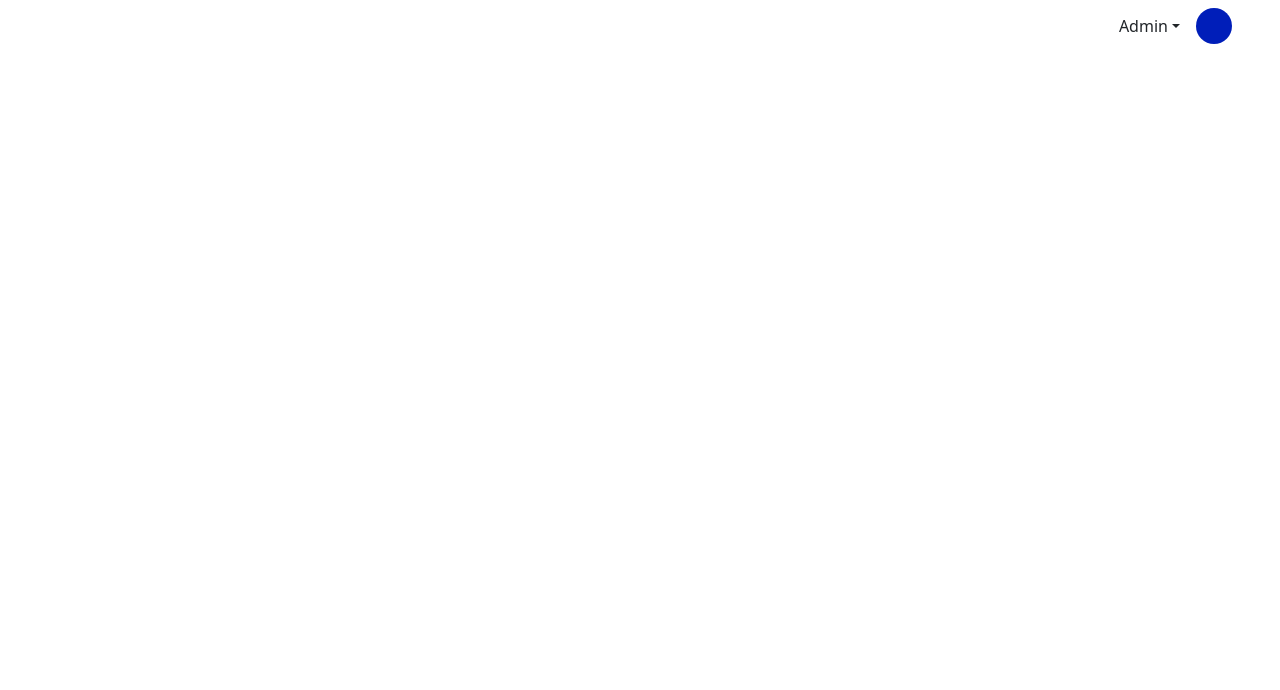
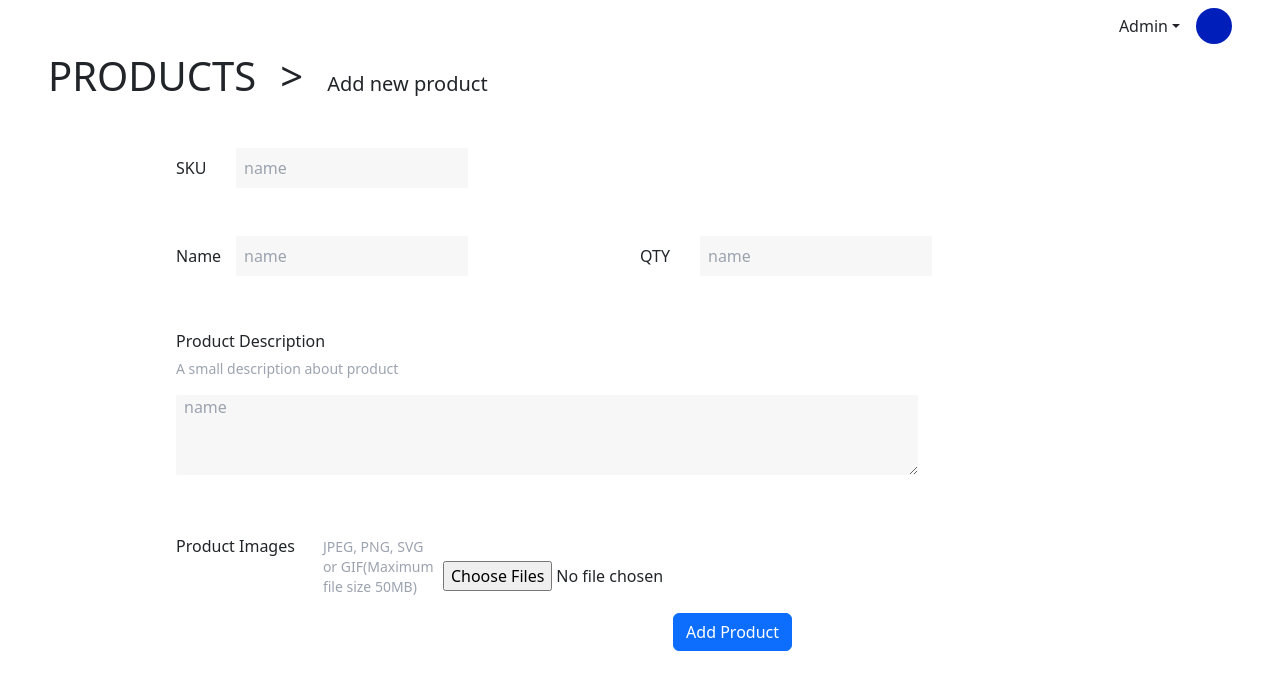
Before and after one commit to kushandesilva59/e-commerce-web-app, a React (Create React App) app in the folder frontend/: page /new-product in a window 1280 px wide. Before the commit this address had no page. Shown: the top 690 px of the page. Built offline with nearby package versions, Linux system fonts and the light colour scheme; the HTML template or start-up script is replaced by a standard one.

Commit message:
create add products page

```diff
--- a/frontend/src/App.js
+++ b/frontend/src/App.js
@@ -1,8 +1,13 @@
 import './App.css';
 import Header from './components/Header/Header';
 import FavouriteProducts from './screens/FavouriteProducts/FavouriteProducts';
-import LandingPage from './screens/LandingPage';
+import LandingPage from './screens/LandingPage/LandingPage';
 import { BrowserRouter, Route, Routes } from 'react-router-dom'
+import ProductsPage from './screens/ProductsPage/ProductsPage';
+import AddNewProduct from './screens/AddNewProduct/AddNewProduct';
+
+
+
 
 
 function App() {
@@ -13,10 +18,11 @@ function App() {
         <Routes>
           <Route path="/" element={<LandingPage />} />
           <Route path="/favourite" element={<FavouriteProducts />} />
+          <Route path="/products" element={<ProductsPage />} />
+          <Route path="/new-product" element={<AddNewProduct />} />
 
         </Routes>
       </main>
-
     </BrowserRouter>
   );
 }
--- /dev/null
+++ b/frontend/src/screens/AddNewProduct/AddNewProduct.js
@@ -0,0 +1,222 @@
+// import React from 'react'
+// import { useDropzone } from "react-dropzone";
+
+
+// const AddNewProduct = () => {
+
+
+
+//   return (
+//     <div className="mx-5">
+//       <div>
+//         <h1 className="inline-block mr-6">PRODUCTS </h1>
+//         <h1 className="inline-block mr-6">&gt; </h1>
+//         <h5 className="inline-block">Add new product</h5>
+//       </div>
+
+//       <div className="mt-10 mx-32">
+//         <div className="w-full">
+//           <label className="mr-5 w-10">SKU</label>
+//           <input
+//             type="text"
+//             placeholder="name"
+//             className="bg-red-200 w-1/4 pl-2 rounded-sm"
+//           />
+//         </div>
+
+//         <div className="mt-5 flex w-full ">
+//           <div className=" w-full">
+//             <label className="mr-5 w-10">Name</label>
+//             <input
+//               type="text"
+//               placeholder="name"
+//               className="bg-red-200 pl-2 rounded-sm w-1/2"
+//             />
+//           </div>
+
+//           <div className="w-full">
+//             <label className="mr-5 w-10">QTY</label>
+//             <input
+//               type="text"
+//               placeholder="name"
+//               className="bg-red-200 pl-2 rounded-sm w-1/2"
+//             />
+//           </div>
+//         </div>
+
+//         <div className=" w-full mt-14">
+//           <h6 className="mr-5">Product Description</h6>
+//           <p className="text-gray-400 text-sm">
+//             A small description about product
+//           </p>
+//           <textarea
+//             type="text"
+//             placeholder="name"
+//             className="bg-red-200 pl-2 rounded-sm w-4/5"
+//           />
+//         </div>
+
+//         <div className=" w-9/12 gap-2 mt-14 flex  ">
+//           <h6 className="mr-5">Product Images</h6>
+//           <p className="text-gray-400 text-sm w-28">
+//             JPEG, PNG, SVG or GIF(Maximum file size 50MB)
+//           </p>
+
+//           {/* I want to make dropzone here */}
+//         </div>
+//       </div>
+//     </div>
+//   );
+// }
+
+// export default AddNewProduct
+
+import React, { useState } from "react";
+import { Button } from "react-bootstrap";
+import { useDropzone } from "react-dropzone";
+
+const AddNewProduct = () => {
+  const [dragging, setDragging] = useState(false);
+  const [images, setImages] = useState([]);
+
+  const handleDragEnter = (e) => {
+    e.preventDefault();
+    e.stopPropagation();
+    setDragging(true);
+  };
+
+  const handleDragLeave = (e) => {
+    e.preventDefault();
+    e.stopPropagation();
+    setDragging(false);
+  };
+
+  const handleDragOver = (e) => {
+    e.preventDefault();
+    e.stopPropagation();
+  };
+
+  const handleDrop = (e) => {
+    e.preventDefault();
+    e.stopPropagation();
+    setDragging(false);
+    const droppedFiles = Array.from(e.dataTransfer.files);
+    handleFiles(droppedFiles);
+  };
+
+  const handleFiles = (files) => {
+    const imageFiles = files.filter((file) => file.type.startsWith("image/"));
+    const newImages = [...images];
+    imageFiles.forEach((file) => {
+      const reader = new FileReader();
+      reader.onload = () => {
+        newImages.push(reader.result);
+        setImages(newImages);
+      };
+      reader.readAsDataURL(file);
+      console.log(file)
+    });
+  };
+  return (
+    <div className="mx-5">
+      <div>
+        <h1 className="inline-block mr-6">PRODUCTS </h1>
+        <h1 className="inline-block mr-6">&gt; </h1>
+        <h5 className="inline-block">Add new product</h5>
+      </div>
+
+      <div className="mt-10 mx-32">
+        <div className="w-full">
+          <label className="mr-5 w-10">SKU</label>
+          <input
+            type="text"
+            placeholder="name"
+            className=" w-1/4 pl-2 rounded-sm h-10"
+            style={{ background: "#f7f7f7" }}
+          />
+        </div>
+
+        <div className="mt-5 flex w-full ">
+          <div className=" w-full">
+            <label className="mr-5 w-10">Name</label>
+            <input
+              type="text"
+              placeholder="name"
+              className=" pl-2 rounded-sm w-1/2 h-10"
+              style={{ background: "#f7f7f7" }}
+            />
+          </div>
+
+          <div className="w-full">
+            <label className="mr-5 w-10">QTY</label>
+            <input
+              type="text"
+              placeholder="name"
+              className=" pl-2 rounded-sm w-1/2 h-10"
+              style={{ background: "#f7f7f7" }}
+            />
+          </div>
+        </div>
+
+        <div className=" w-full mt-14">
+          <h6 className="mr-5">Product Description</h6>
+          <p className="text-gray-400 text-sm">
+            A small description about product
+          </p>
+          <textarea
+            type="text"
+            placeholder="name"
+            className=" pl-2 rounded-sm w-4/5 h-20"
+            style={{ background: "#f7f7f7" }}
+          />
+        </div>
+
+        <div className=" w-9/12 gap-2 mt-14 flex  ">
+          <h6 className="mr-5">Product Images</h6>
+          <p className="text-gray-400 text-sm w-28">
+            JPEG, PNG, SVG or GIF(Maximum file size 50MB)
+          </p>
+          <div>
+            <div
+              className={`dropzone ${dragging ? "dragging" : ""}`}
+              onDragEnter={handleDragEnter}
+              onDragOver={handleDragOver}
+              onDragLeave={handleDragLeave}
+              onDrop={handleDrop}
+            >
+              {
+                <div className="image-preview flex gap-3 mb-6">
+                  {images.map((image, index) => (
+                    <img
+                      key={index}
+                      src={image}
+                      alt={`Image ${index + 1}`}
+                      className="preview-image"
+                      style={{ width: "60px" }}
+                    />
+                  ))}
+                </div>
+              }
+              {
+                <>
+                  <input
+                    type="file"
+                    accept="image/*"
+                    multiple
+                    onChange={(e) => handleFiles(Array.from(e.target.files))}
+                  />
+                </>
+              }
+            </div>
+          </div>
+        </div>
+      </div>
+
+      <div className="flex justify-end  mr-96">
+        <Button className="justify-self-end mr-14">Add Product</Button>
+      </div>
+    </div>
+  );
+};
+
+export default AddNewProduct;
--- a/frontend/src/screens/FavouriteProducts/FavouriteProducts.js
+++ b/frontend/src/screens/FavouriteProducts/FavouriteProducts.js
@@ -3,7 +3,7 @@ import Header from "../../components/Header/Header";
 import { Button, Form } from "react-bootstrap";
 import { FontAwesomeIcon } from "@fortawesome/react-fontawesome";
 import { faCoffee, faSearch, faStar } from "@fortawesome/free-solid-svg-icons";
-import image from '../../assets/product-img-1.png'
+import image from "../../assets/product-img-1.png";
 
 const FavouriteProducts = () => {
   return (
@@ -42,7 +42,7 @@ const FavouriteProducts = () => {
 
       {/* Table */}
       <div>
-        <table class="table mt-14 px-6 text-center">
+        <table className="table mt-14 px-6 text-center">
           <thead>
             <tr>
               <th scope="col">SKU</th>
@@ -56,14 +56,14 @@ const FavouriteProducts = () => {
           </thead>
 
           <tbody>
-            <tr>
-              <th scope="row">#CA</th>
+            <tr style={{borderBottom:"transparent"}}>
+              <td className="my-auto ">#CA</td>
               <td className="text-center ">
                 <img src={image} className="w-12 inline-block" />
               </td>
               <td>Product name</td>
               <td>30</td>
-              <td className="flex gap-1">
+              <td className="flex bg-red-400">
                 <div>
                   <FontAwesomeIcon icon={faStar} style={{ color: "#001EB9" }} />
                 </div>
@@ -75,6 +75,8 @@ const FavouriteProducts = () => {
                 </div>
               </td>
             </tr>
+
+
           </tbody>
         </table>
       </div>
--- /dev/null
+++ b/frontend/src/screens/ProductsPage/ProductsPage.js
@@ -0,0 +1,46 @@
+import { faSearch, faStar } from '@fortawesome/free-solid-svg-icons';
+import { FontAwesomeIcon } from '@fortawesome/react-fontawesome';
+import React from 'react'
+import { Button } from 'react-bootstrap';
+
+
+const ProductsPage = () => {
+  return (
+    <div className='mx-5'>
+      <h1>FAVOURITE PRODUCTS</h1>
+      <div className="flex justify-between my-10">
+        <div
+          className="flex bg-gray-200 relative w-1/2"
+          style={{ borderRadius: "50px" }}
+        >
+          <input
+            type="email"
+            placeholder="name@example.com"
+            style={{ borderRadius: "50px" }}
+            className="bg-gray-200 border-opacity-0 focus:border-transparent focus:outline-none pl-5 py-2 w-full"
+          />
+
+          <div
+            className="absolute w-1/5 h-8 m-2 right-1 cursor-pointer flex px-2 justify-around items-center"
+            style={{ borderRadius: "50px", background: "#001EB9" }}
+          >
+            <FontAwesomeIcon icon={faSearch} style={{ color: "fff" }} />
+            <div className="text-white">Search</div>
+          </div>
+        </div>
+
+        <div className="flex m-2 w-44 justify-between">
+          <Button style={{ background: "#001EB9" }}>New product</Button>
+          {/* <div className="border-blue-500 w-10 flex justify-center items-center"><FontAwesomeIcon icon={faStar} /></div> */}
+          <Button className="bg-transparent">
+            <FontAwesomeIcon icon={faStar} style={{ color: "#001EB9" }} />
+          </Button>
+        </div>
+      </div>
+
+      <h4 className='text-gray-500'>4 results found for 'Books'</h4>
+    </div>
+  );
+}
+
+export default ProductsPage
--- /dev/null
+++ b/frontend/src/screens/TestScreen.js
@@ -0,0 +1,21 @@
+import React from "react";
+import MyDropzone from "../components/MyDropZone/MyDropZone";
+
+function TestScreem (){
+  return (
+    <div className="mx-5">
+      <div>
+        <h1 className="inline-block mr-6">PRODUCTS </h1>
+        <h1 className="inline-block mr-6">&gt; </h1>
+        <h5 className="inline-block">Add new product</h5>
+      </div>
+
+      <div className="mt-10 mx-32">
+        {/* Your form inputs */}
+        <MyDropzone /> {/* Move MyDropzone component here */}
+      </div>
+    </div>
+  );
+};
+
+export default TestScreem;
--- a/package.json
+++ b/package.json
@@ -10,6 +10,9 @@
   "license": "ISC",
   "dependencies": {
     "express": "^4.18.2",
-    "react-router-dom": "^6.22.1"
+    "react-dropzone": "^14.2.3",
+    "react-redux": "^9.1.0",
+    "react-router-dom": "^6.22.1",
+    "react-table": "^7.8.0"
   }
 }
```
Also changed, not shown: frontend/src/screens/LandingPage/LandingPage.js (renamed from frontend/src/screens/LandingPage.js), 1 other file (tests, documents, lock files or other folders).
